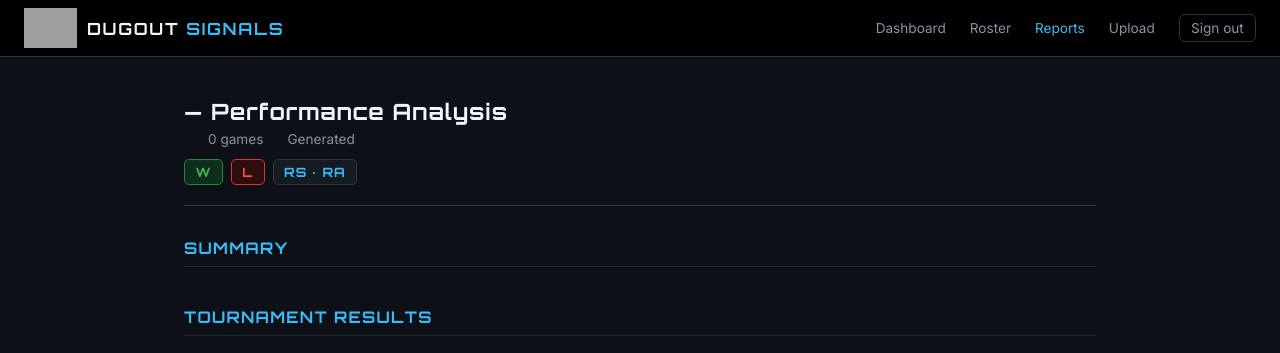
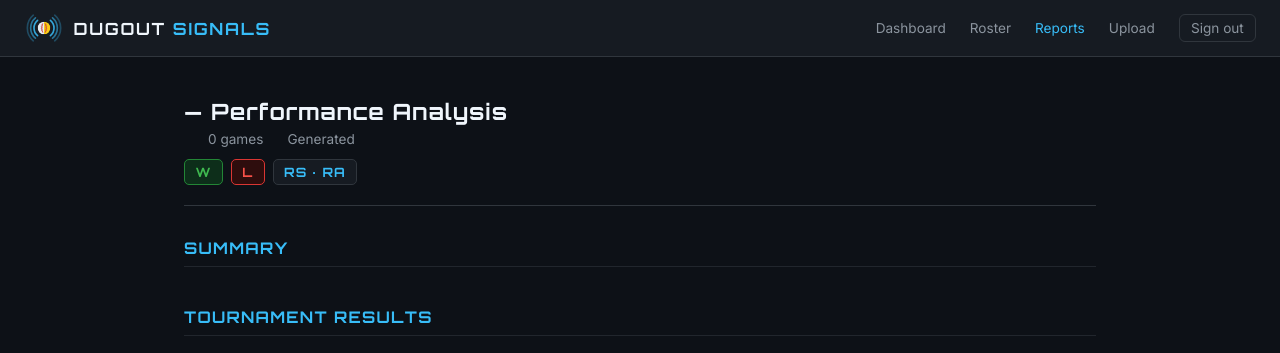
Before and after one commit to davidarnerich-stack/dugout-signals, a Flask app: template templates/report.html in a window 1280 px wide. Shown: the top 353 px of the page. Run offline with Flask 3, Linux system fonts and the light colour scheme; the template is opened without the code that fills it, so the values that code supplies are empty; grey boxes are pictures that could not be loaded.

Commit message:
Replace logo SVGs with clean vector versions, fix header background color
Swaps bloated Lucidchart-exported logo SVGs (187KB-884KB rasters) for
hand-coded vector versions (~1.6KB) of the same mark. Also fixes header
background from pure #000 to the design system's #161b22 surface token
across dashboard, roster, report, reports, game_report, and upload
templates.

Co-Authored-By: Claude Sonnet 5 <noreply@anthropic.com>

```diff
--- a/templates/dashboard.html
+++ b/templates/dashboard.html
@@ -11,7 +11,7 @@
     body { font-family: 'Inter', sans-serif; background: #0d1117; color: #e6edf3; min-height: 100vh; }
 
     header.app-header {
-      background: #000; border-bottom: 1px solid #30363d;
+      background: #161b22; border-bottom: 1px solid #30363d;
       padding: .5rem 1.5rem; display: flex; align-items: center; justify-content: space-between;
     }
     .brand { display:flex; align-items:center; gap:.6rem; text-decoration:none; }
--- a/templates/game_report.html
+++ b/templates/game_report.html
@@ -12,7 +12,7 @@
 
     /* ── Shared app header (matches Roster/Reports/Upload) ── */
     header.app-header {
-      background: #000; border-bottom: 1px solid #30363d;
+      background: #161b22; border-bottom: 1px solid #30363d;
       padding: .5rem 1.5rem; display: flex; align-items: center; justify-content: space-between;
     }
     .brand { display:flex; align-items:center; gap:.6rem; text-decoration:none; }
--- a/templates/report.html
+++ b/templates/report.html
@@ -12,7 +12,7 @@
 
     /* ── Header ── */
     header {
-      background: #000; border-bottom: 1px solid #30363d;
+      background: #161b22; border-bottom: 1px solid #30363d;
       padding: .5rem 1.5rem; display: flex; align-items: center; justify-content: space-between;
     }
     .brand { display:flex; align-items:center; gap:.6rem; text-decoration:none; }
--- a/templates/reports.html
+++ b/templates/reports.html
@@ -10,7 +10,7 @@
     *, *::before, *::after { box-sizing: border-box; margin: 0; padding: 0; }
     body { font-family: 'Inter', sans-serif; background: #0d1117; color: #f0f6fc; min-height: 100vh; }
     header {
-      background: #000; border-bottom: 1px solid #30363d;
+      background: #161b22; border-bottom: 1px solid #30363d;
       padding: .5rem 1.5rem; display: flex; align-items: center; justify-content: space-between;
     }
     .brand { display:flex; align-items:center; gap:.6rem; text-decoration:none; }
--- a/templates/roster.html
+++ b/templates/roster.html
@@ -13,7 +13,7 @@
 
     /* ── App header (shared shell — matches Upload/Reports/Report) ── */
     header.app-header {
-      background: #000; border-bottom: 1px solid #30363d;
+      background: #161b22; border-bottom: 1px solid #30363d;
       padding: .5rem 1.5rem; display: flex; align-items: center; justify-content: space-between;
     }
     .brand { display:flex; align-items:center; gap:.6rem; text-decoration:none; }
--- a/templates/upload.html
+++ b/templates/upload.html
@@ -13,7 +13,7 @@
       background: #0d1117; color: #f0f6fc; min-height: 100vh;
     }
     header {
-      background: #000; border-bottom: 1px solid #161b22;
+      background: #161b22; border-bottom: 1px solid #161b22;
       padding: .5rem 1.5rem; display: flex; align-items: center; justify-content: space-between;
     }
     .brand {
```
Also changed, not shown: static/Logo_Dugout-Signals__baseball-softball_.svg, static/Logo_Dugout-Signals__baseball_-transparent.svg, static/Logo_Dugout-Signals__softball_-transparent.svg, static/logo-icon.svg.
